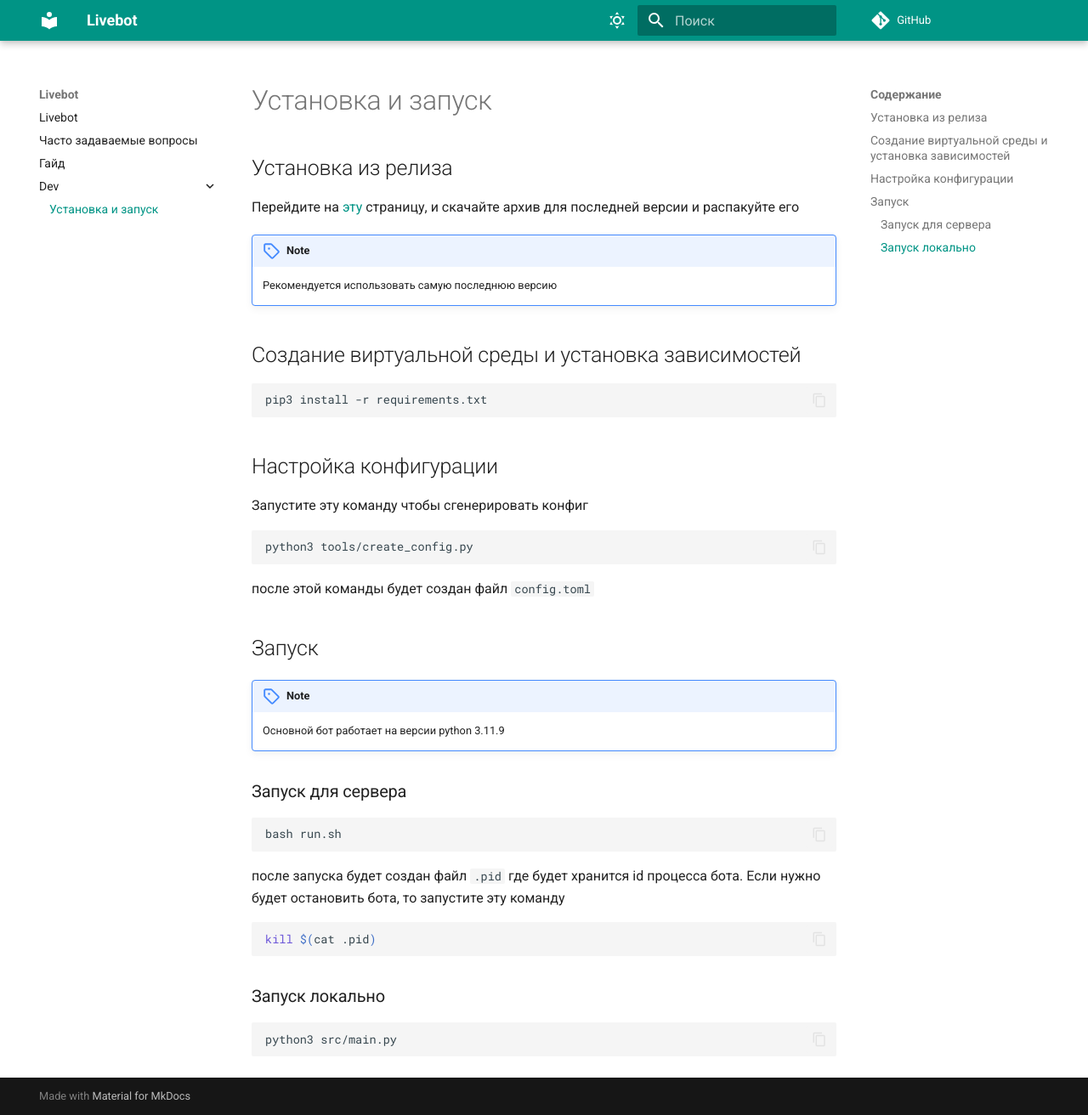
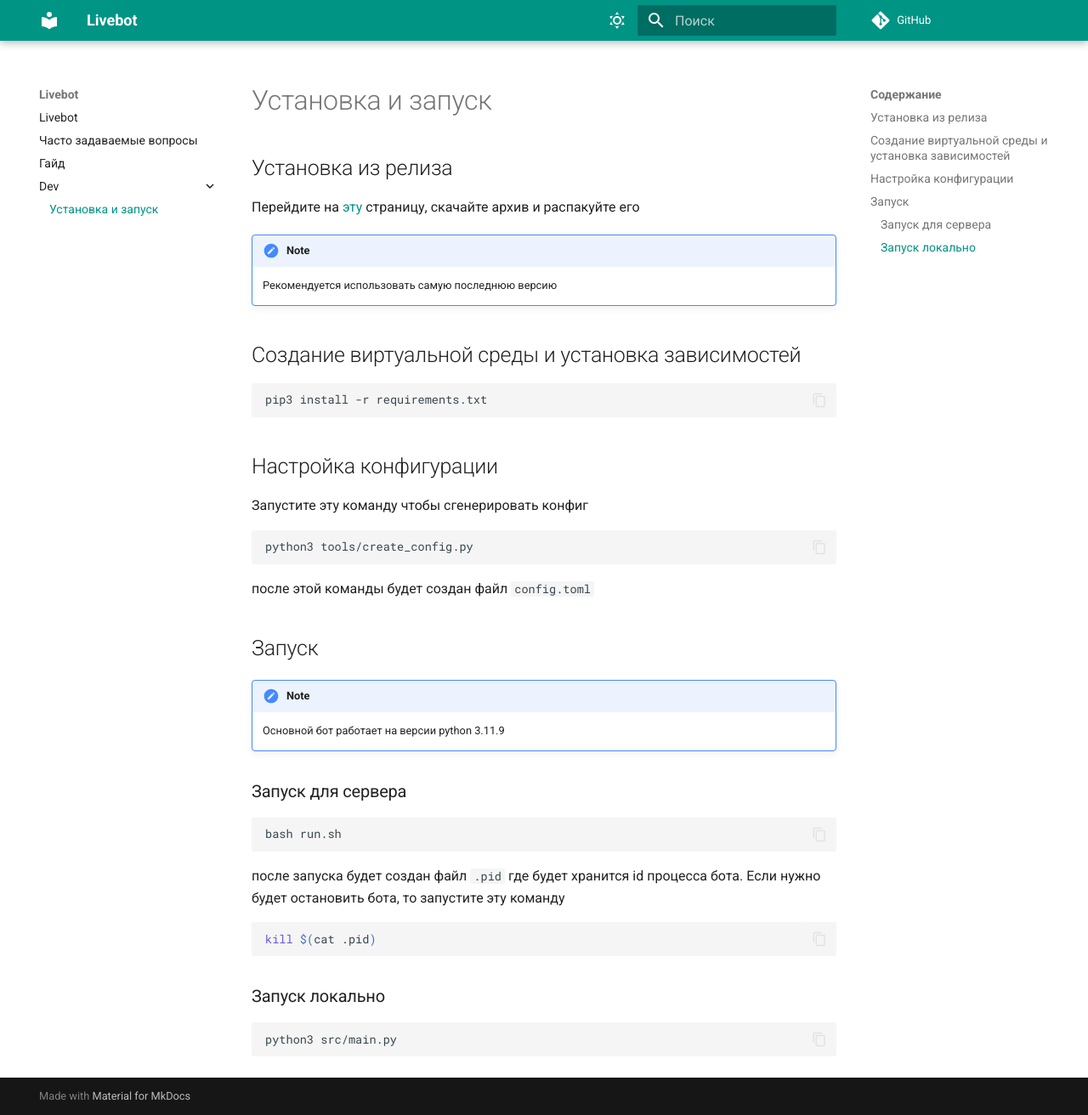
Before and after one commit to HamletSargsyan/livebot, an MkDocs documentation site: the page built from docs/dev/install.md, in a window 1280 px wide and 1312 px high. Shown: the whole window at 85% size. Built offline with MkDocs 1.6.1 and Material for MkDocs 9.7.7, drawn with Linux system fonts in a browser that asks for light colours; comment, search, counter and statistics services are not loaded; some of the changed lines change nothing that is shown.

Commit message:
правки

```diff
--- a/docs/dev/install.md
+++ b/docs/dev/install.md
@@ -3,7 +3,7 @@
 
 ## Установка из релиза
 
-Перейдите на [эту](https://github.com/HamletSargsyan/livebot/releases/latest) страницу, и скачайте архив для последней версии и распакуйте его
+Перейдите на [эту](https://github.com/HamletSargsyan/livebot/releases/latest) страницу, скачайте архив и распакуйте его
 
 !!! note
     Рекомендуется использовать самую последнюю версию
--- a/mkdocs.yml
+++ b/mkdocs.yml
@@ -9,21 +9,6 @@
   - pymdownx.superfences
 
 theme:
-  icon:
-    admonition:
-      note: octicons/tag-16
-      abstract: octicons/checklist-16
-      info: octicons/info-16
-      tip: octicons/squirrel-16
-      success: octicons/check-16
-      question: octicons/question-16
-      warning: octicons/alert-16
-      failure: octicons/x-circle-16
-      danger: octicons/zap-16
-      bug: octicons/bug-16
-      example: octicons/beaker-16
-      quote: octicons/quote-16
-
   features:
     - content.code.copy
   name: material
```
